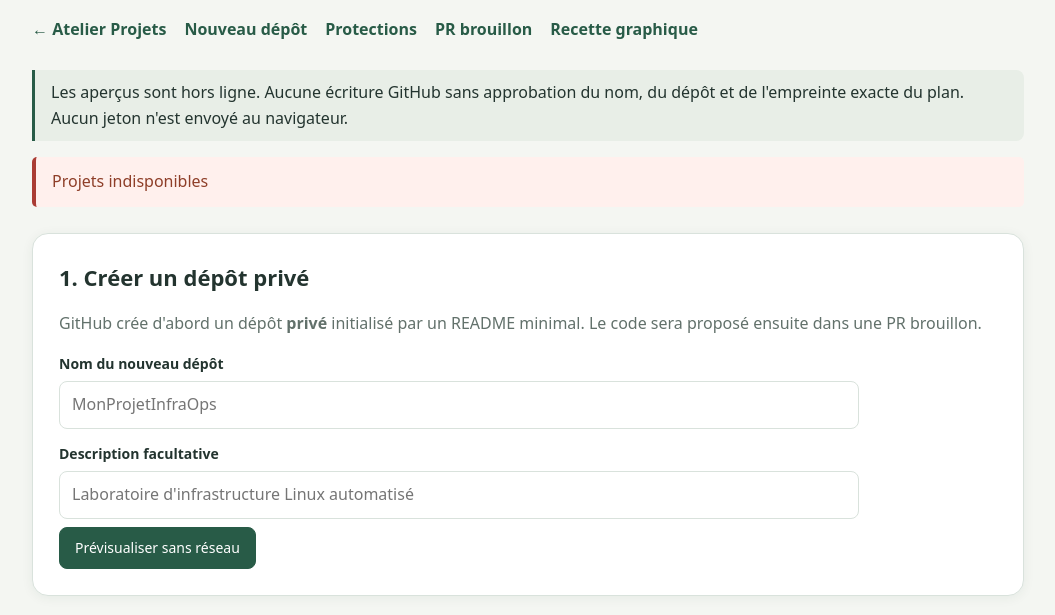
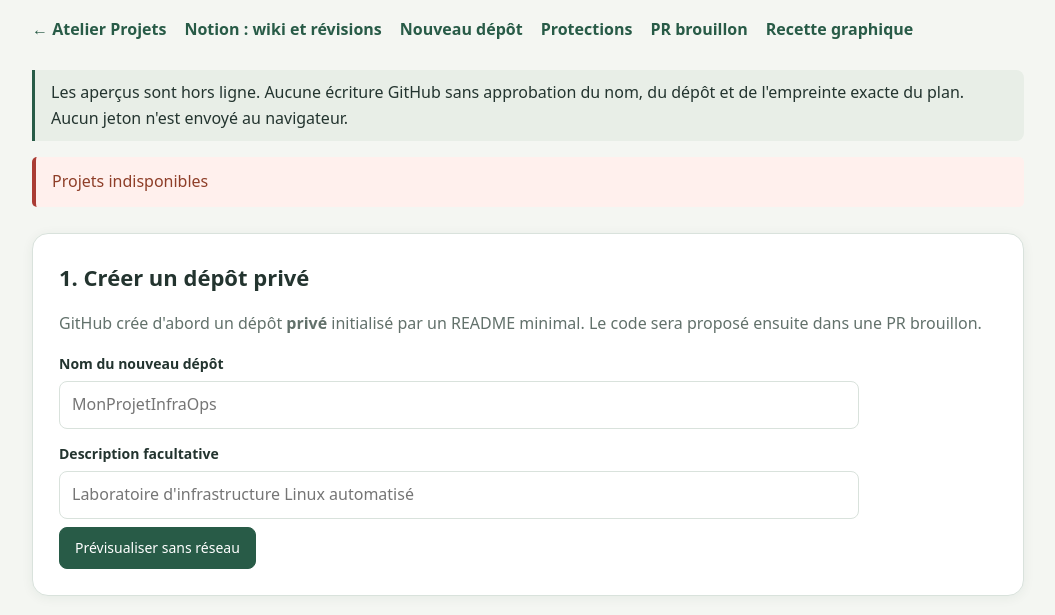
Before and after one commit to mathiasseguincadiche/OPENCLAW_LOCAL_FEDORA, a plain HTML site: page src/clawfedora/web/github.html in a window 1280 px wide. Shown: the part 185-800 px from the top of the page, without its empty margins (112-1167 px from the left). Drawn offline with Linux system fonts and the light colour scheme; no server answers.

Commit message:
docs(ui): link Notion panel from project and acceptance guides

```diff
--- a/src/clawfedora/web/github.html
+++ b/src/clawfedora/web/github.html
@@ -20,6 +20,7 @@
   </header>
   <nav aria-label="Navigation">
     <a href="/">← Atelier Projets</a>
+    <a href="/notion.html">Notion : wiki et révisions</a>
     <a href="#create">Nouveau dépôt</a>
     <a href="#governance">Protections</a>
     <a href="#propose">PR brouillon</a>
```
